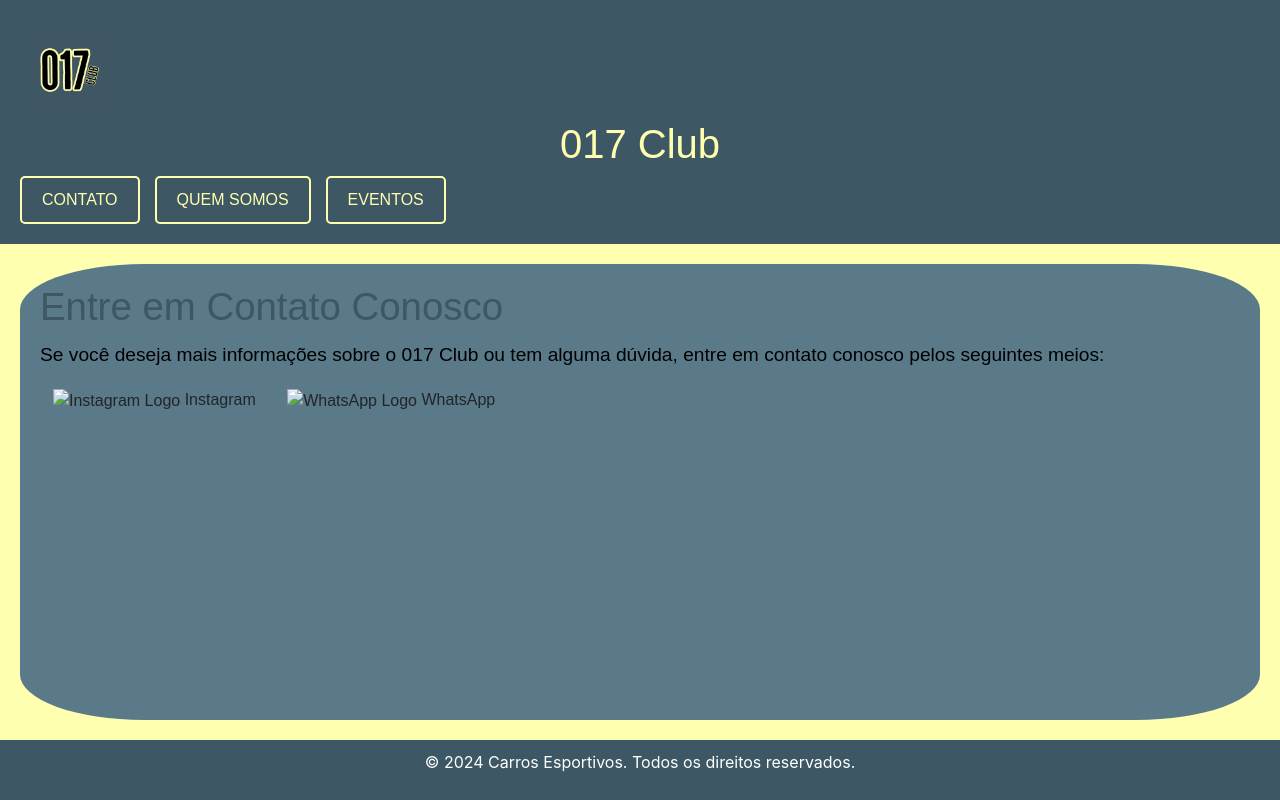
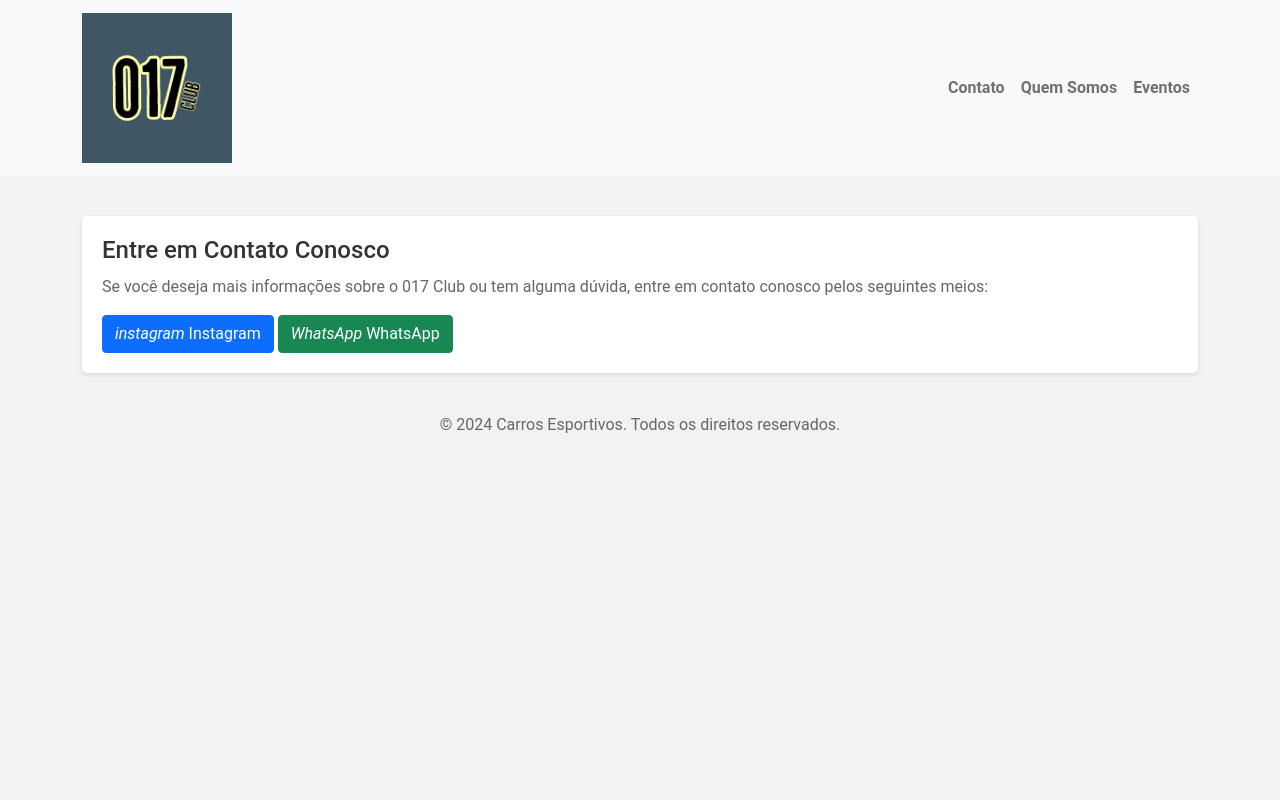
Before and after one commit to FN13/017-Site, a plain HTML site: page Trabalho Final/contato.html in a window 1280 px wide. Drawn offline with nearby package versions, Linux system fonts and the light colour scheme.

Commit message:
Improvements on layout

```diff
--- a/Trabalho Final/carousel.js
+++ /dev/null
@@ -1,18 +0,0 @@
-let currentSlide = 0;
-const totalSlides = document.querySelectorAll('.carousel-image').length;
-
-function updateCarousel() {
-    const carousel = document.querySelector('.carousel-images');
-    const newTransform = -100 * currentSlide;
-    carousel.style.transform = `translateX(${newTransform}%)`;
-}
-
-function nextSlide() {
-    currentSlide = (currentSlide + 1) % totalSlides;
-    updateCarousel();
-}
-
-function prevSlide() {
-    currentSlide = (currentSlide - 1 + totalSlides) % totalSlides;
-    updateCarousel();
-}
--- a/Trabalho Final/contato.css
+++ /dev/null
@@ -1,78 +0,0 @@
-/* Estilos para o corpo da página */
-body {
-  margin: 0;
-  font-family: Arial, sans-serif;
-  background-color: #f2f2f2;
-}
-
-/* Estilos para o cabeçalho */
-header {
-  background-color: #3d5764;
-  padding: 20px;
-  color: white;
-  display: flex;
-  align-items: center;
-}
-
-.logo img {
-  width: 80px;
-}
-
-..header-title {
-  text-align: center;
-}
-
-.header-nav {
-  display: flex;
-  gap: 10px;  /* Espaço entre os botões */
-}
-
-.header-nav {
-  display: flex;
-  gap: 15px;  /* Espaço entre os botões */
-}
-
-.header-nav button {
-  background-color: #3d5764;  /* Cor de fundo */
-  color: #feffaf;  /* Cor do texto */
-  border: 2px solid #feffaf;  /* Borda para destaque */
-  border-radius: 5px;  /* Bordas arredondadas */
-  padding: 10px 20px;  /* Espaçamento interno */
-  text-transform: uppercase;  /* Texto em maiúsculas */
-  font-size: 1em;  /* Tamanho do texto */
-  font-family: 'Monoton', sans-serif;  /* Fonte para combinar com o cabeçalho */
-  cursor: pointer;  /* Indica que é clicável */
-  transition: all 0.3s ease;  /* Efeito suave */
-}
-
-.header-nav button:hover {
-  background-color: #5a7a89;  /* Cor ao passar o mouse */
-  border-color: white;  /* Cor da borda ao passar o mouse */
-  color: white;  /* Cor do texto ao passar o mouse */
-}
-/* Estilos para o conteúdo */
-.content {
-  max-width: 600px;
-  margin: 20px auto;
-  background-color: white;
-  padding: 20px;
-  border-radius: 10px;
-}
-
-h2 {
-  color: #3d5764;
-}
-
-.contact-buttons {
-  display: flex;
-  justify-content: space-between;
-  margin-top: 20px;
-}
-
-/* Estilos para o rodapé */
-footer {
-  background-color: #3d5764;
-  color: white;
-  text-align: center;
-  padding: 10px;
-}
--- a/Trabalho Final/contato.html
+++ b/Trabalho Final/contato.html
@@ -2,28 +2,41 @@
 <html lang="pt">
 <head>
     <meta charset="UTF-8">
+    <meta name="viewport" content="width=device-width, initial-scale=1.0">
     <title>017 Clube - Contato</title>
+    <link href="https://cdn.jsdelivr.net/npm/bootstrap@5.1.3/dist/css/bootstrap.min.css" rel="stylesheet" integrity="sha384-1BmE4kWBq78iYhFldvKuhfTAU6auU8tT94WrHftjDbrCEXSU1oBoqyl2QvZ6jIW3" crossorigin="anonymous">
     <link rel="stylesheet" href="style.css">
-    <link rel="stylesheet" href="https://stackpath.bootstrapcdn.com/bootstrap/4.4.1/css/bootstrap.min.css">
+
 </head>
 <body>
-    <div class="page-container">
     <header>
-            <div class="logo">
-                <!-- Logomarca -->
+        <nav class="navbar navbar-expand-lg navbar-light bg-light">
+            <div class="container">
+                <a class="navbar-brand" href="#">
                     <img src="Imagens/017logo.jpg" alt="Logo">
+                </a>
+                <button class="navbar-toggler" type="button" data-bs-toggle="collapse" data-bs-target="#navbarNav" aria-controls="navbarNav" aria-expanded="false" aria-label="Toggle navigation">
+                    <span class="navbar-toggler-icon"></span>
+                </button>
+                <div class="collapse navbar-collapse" id="navbarNav">
+                    <ul class="navbar-nav ms-auto">
+                        <li class="nav-item">
+                            <a class="nav-link" href="contato.html">Contato</a>
+                        </li>
+                        <li class="nav-item">
+                            <a class="nav-link" href="quem-somos.html">Quem Somos</a>
+                        </li>
+                        <li class="nav-item">
+                            <a class="nav-link" href="eventos.html">Eventos</a>
+                        </li>
+                    </ul>
                 </div>
-            <div class="header-title">
-                <h1 class="monoton-regular">017 Club</h1>
             </div>
-            <nav class="header-nav">
-                <button onclick="window.location.href='contato.html'">Contato</button>
-                <button onclick="window.location.href='quem-somos.html'">Quem Somos</button>
-                <button onclick="window.location.href='eventos.html'">Eventos</button>
         </nav>
     </header>
 
     <section class="content">
+        <div class="container">
             <div class="about-us">
                 <h2 class="titulo2">Entre em Contato Conosco</h2>
                 <p>
@@ -31,17 +44,21 @@
                 </p>
                 <!-- Botões de Contato -->
                 <div class="contact-buttons">
-                    <a href="https://www.instagram.com/seu_usuario_instagram" target="_blank" class="btn btn-instagram"><img src="Imagens/instagram-logo.png" alt="Instagram Logo"> Instagram</a>
-                    <a href="https://api.whatsapp.com/send?phone=seu_numero_whatsapp" target="_blank" class="btn btn-whatsapp"><img src="Imagens/whatsapp-logo.png" alt="WhatsApp Logo"> WhatsApp</a>
+                    <a href="https://www.instagram.com/seu_usuario_instagram" target="_blank" class="btn btn-primary"><i class="material-icons">instagram</i> Instagram</a>
+                    <a href="https://api.whatsapp.com/send?phone=seu_numero_whatsapp" target="_blank" class="btn btn-success"><i class="material-icons">WhatsApp</i> WhatsApp</a>
+                </div>
             </div>
         </div>
     </section>
 
     <footer>
+        <div class="container">
             <p>&copy; 2024 Carros Esportivos. Todos os direitos reservados.</p>
+        </div>
     </footer>
-    </div>
 
-    <script src="carousel.js"></script>
+    <script src="https://ajax.googleapis.com/ajax/libs/jquery/3.5.1/jquery.min.js"></script>
+    <script src="https://cdn.jsdelivr.net/npm/@popperjs/core@2.11.6/dist/umd/popper.min.js" crossorigin="anonymous"></script>
+    <script src="https://cdn.jsdelivr.net/npm/bootstrap@5.1.3/dist/js/bootstrap.min.js" crossorigin="anonymous"></script>
 </body>
 </html>
--- a/Trabalho Final/style.css
+++ b/Trabalho Final/style.css
@@ -1,154 +1,53 @@
-body {
-  margin: 0;
-  padding: 0;
-  font-family: Arial, sans-serif;
-  display: flex;
-  flex-direction: column;
-  min-height: 100vh;  /* Garante que a página ocupe toda a altura do viewport */
+/* Reset de estilos */
+* {
+    margin: 0;
+    padding: 0;
+    box-sizing: border-box;
 }
 
-.page-container {
-  flex: 1;
-  display: flex;
-  flex-direction: column;  /* Mantém layout vertical */
+body {
+    font-family: 'Roboto', sans-serif;
+    background-color: #f2f2f2;
 }
 
-header {
-  display: flex;
-  justify-content: space-between;  /* Ajusta para adicionar navegação */
-  align-items: center;
-  padding: 20px;
-  background-color: #3d5764;  /* Cor do cabeçalho */
-  color: white;
+.navbar-brand img {
+    max-width: 150px;
+    height: auto;
 }
 
-.logo {
-  width: 100px;  /* Espaço para a logomarca */
-}
-
-.logo img {
-  width: 100%;  /* Mantém a logo responsiva */
-}
-
-.header-title {
-  text-align: center;
-}
-
-.header-nav {
-  display: flex;
-  gap: 10px;  /* Espaço entre os botões */
-}
-
-.header-nav {
-  display: flex;
-  gap: 15px;  /* Espaço entre os botões */
-}
-
-.header-nav button {
-  background-color: #3d5764;  /* Cor de fundo */
-  color: #feffaf;  /* Cor do texto */
-  border: 2px solid #feffaf;  /* Borda para destaque */
-  border-radius: 5px;  /* Bordas arredondadas */
-  padding: 10px 20px;  /* Espaçamento interno */
-  text-transform: uppercase;  /* Texto em maiúsculas */
-  font-size: 1em;  /* Tamanho do texto */
-  font-family: 'Monoton', sans-serif;  /* Fonte para combinar com o cabeçalho */
-  cursor: pointer;  /* Indica que é clicável */
-  transition: all 0.3s ease;  /* Efeito suave */
-}
-
-.header-nav button:hover {
-  background-color: #5a7a89;  /* Cor ao passar o mouse */
-  border-color: white;  /* Cor da borda ao passar o mouse */
-  color: white;  /* Cor do texto ao passar o mouse */
+.navbar-nav .nav-link {
+    color: #333;
+    font-weight: bold;
 }
 
 .content {
-  flex: 1;
-  display: flex;
-  justify-content: space-between;  /* Espaço entre elementos */
-  padding: 20px;
-  background-color: #feffaf;
+    margin-top: 40px;
 }
 
 .about-us {
-  flex: 1;
-  padding: 20px;  /* Espaçamento interno */
-  background-color: #5a7a89;  /* Cor de fundo */
-  color: #000000;  /* Cor do texto para bom contraste */
-  font-size: 1.2em;  /* Tamanho do texto */
-  line-height: 1.6;  /* Espaçamento entre linhas */
-  font-family: Arial, sans-serif;  /* Fonte padrão */
-  border-radius: 10%;
+    background-color: #fff;
+    padding: 20px;
+    border-radius: 5px;
+    box-shadow: 0 2px 5px rgba(0, 0, 0, 0.1);
 }
 
-.about-us h2 {
-  color: #3d5764;  /* Cor do cabeçalho */
-  font-size: 2em;  /* Tamanho do título */
+.titulo2 {
+    font-size: 24px;
+    color: #333;
+    margin-bottom: 10px;
 }
 
 .about-us p {
-  margin: 10px 0;  /* Espaço entre parágrafos */
+    color: #666;
 }
 
-.carousel {
-  position: relative;
-  overflow: hidden;
-  flex: 1;  /* O carrossel ocupa a outra metade do espaço */
-  max-height: 90vh;  /* Limita a altura do carrossel */
-  background-color: #feffaf;
-  max-width: 620;
-  margin-left: 25%;
-}
-
-.carousel-images {
-  display: flex;
-  transition: transform 0.5s ease-in-out;  /* Animação suave para o carrossel */
-}
-
-.carousel-image {
-  min-width: 100%;
-  box-sizing: border-box;
-}
-
-.carousel-image img {
-  width: 50%;  /* Mantém a largura das imagens */
-  height: auto;  /* Mantém a proporção correta */
-}
-
-.carousel-button {
-  position: absolute;
-  top: 50%;  /* Centraliza verticalmente os botões do carrossel */
-  transform: translateY(-50%);  /* Ajusta a posição para centralizar */
-  background-color: rgba(61, 87, 100, 0.5);  /* Transparência para destaque */
-  color: white;  /* Contraste para os botões */
-  border: none;
-  cursor: pointer;
-  font-size: 1.5em;
-}
-
-.carousel-button.prev {
-  left: 10px;  /* Posição do botão anterior */
-}
-
-.carousel-button.next {
-  right: 460px;  /* Posição do botão seguinte */
+.carousel-inner img {
+    width: 100%;
+    height: auto;
 }
 
 footer {
-  background-color: #3d5764;  /* Cor do rodapé */
-  color: white;  /* Contraste para o texto */
-  text-align: center;
-  padding: 10px;
+    margin-top: 40px;
+    text-align: center;
+    color: #666;
 }
-
-.monoton-regular {
-  font-family: "Monoton", sans-serif;
-  font-weight: 400;
-  font-style: normal;
-  color: #feffaf;
-}
-
-.titulo2{
-  color: #000000;
-}
```
Also changed, not shown: Trabalho Final/index.html (+39 -33 lines). Lines whose indentation alone changed are shown as unchanged.
